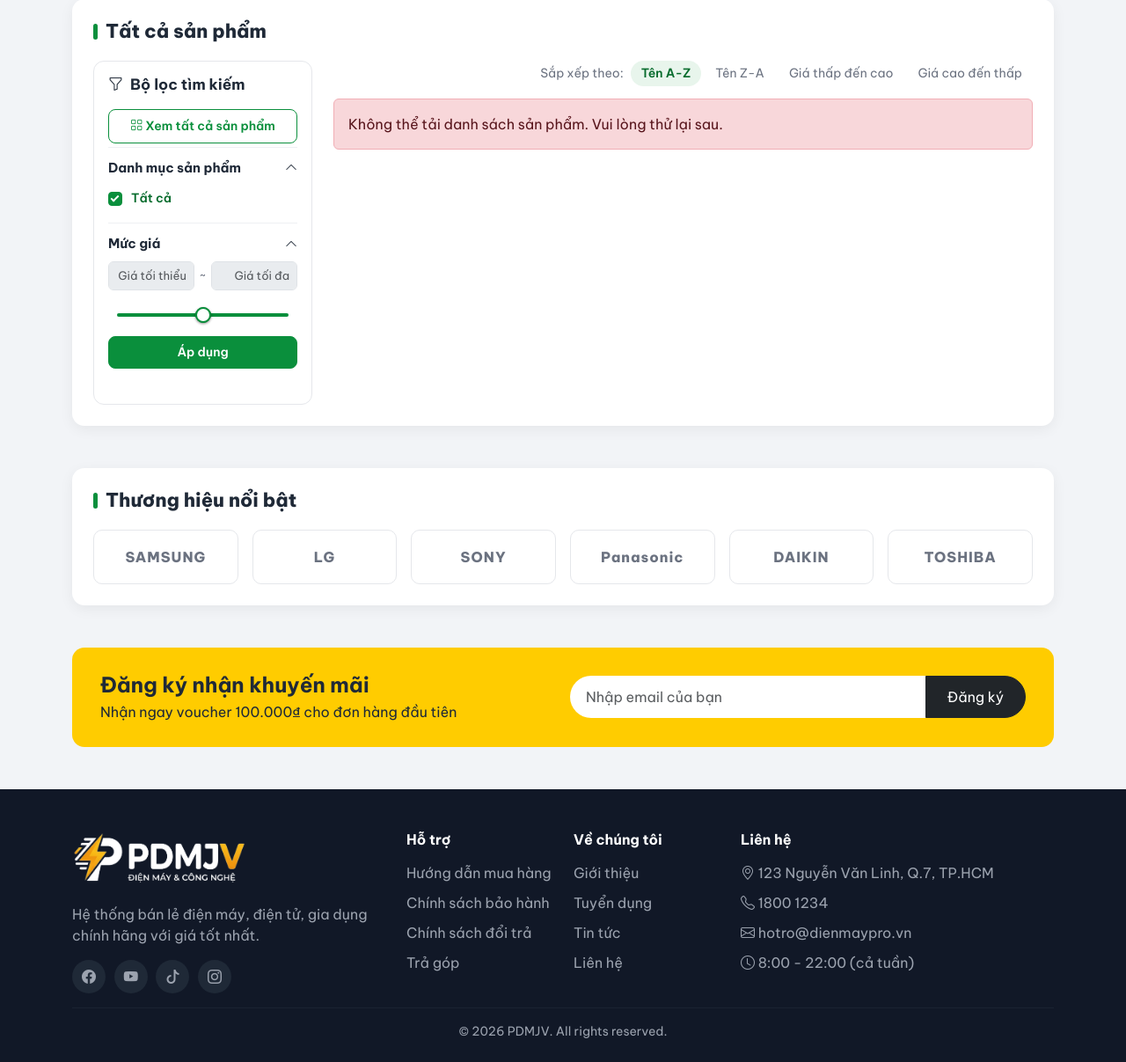
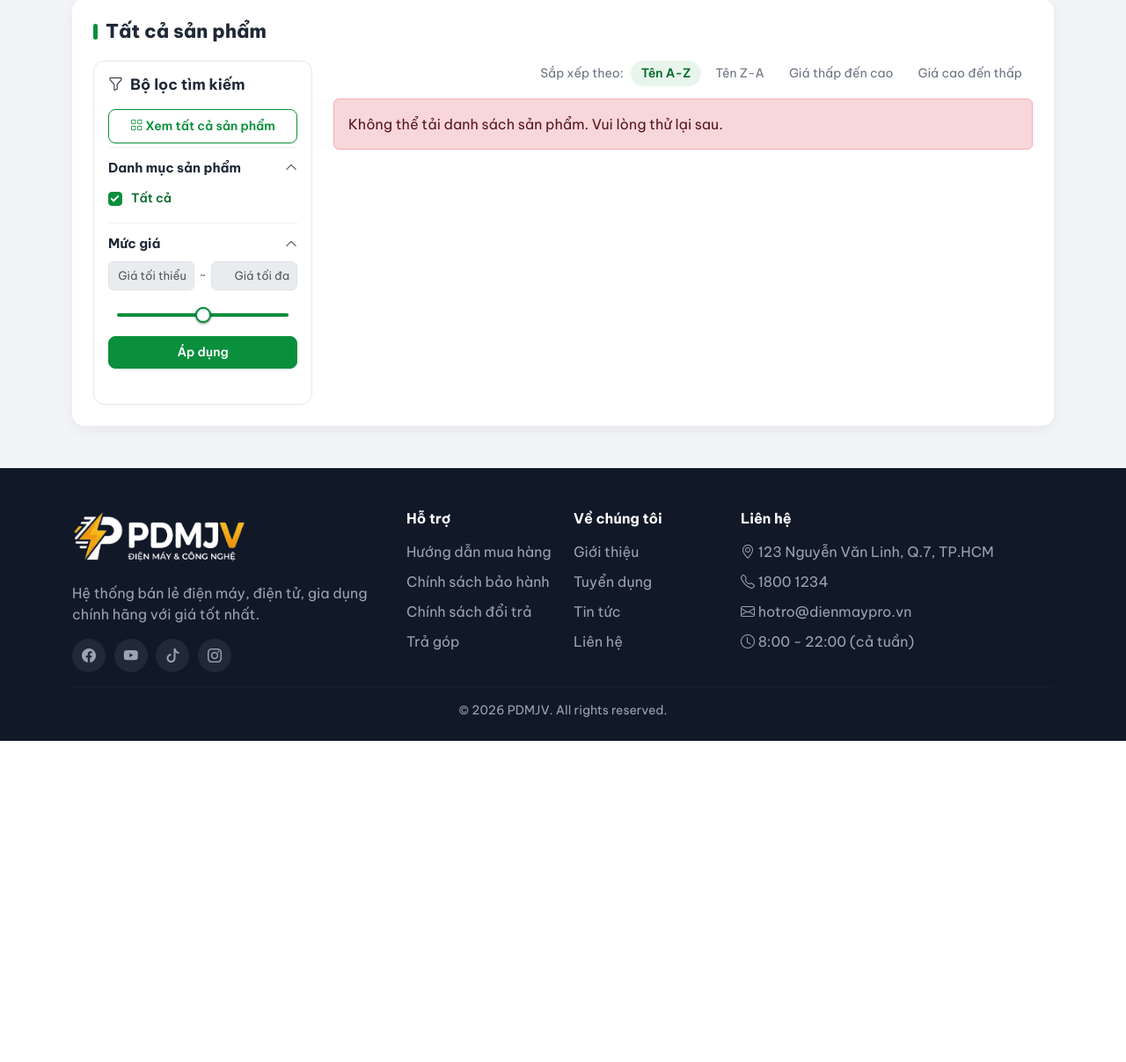
Before and after one commit to nguyentrunghieu251126/Project-Java, a Spring Boot app: page /?trang=0 in a window 1280 px wide. Shown: the part 1614-2821 px from the top of the page at 88% size. After the commit the page ends 2456 px from the top, so only its background shows below. Run offline with Spring Boot 4, Linux system fonts and the light colour scheme; data that the repository does not hold is empty; some of the project's set-up classes (security, data sources, template engines, error pages and the like) are left out, and stand-ins take their place; database files in the repository are not loaded; some libraries are stand-ins or nearby versions.

Commit message:
Xóa khối Thương hiệu nổi bật ở trang chủ

```diff
--- a/src/main/resources/static/css/responsive/respon-index.css
+++ b/src/main/resources/static/css/responsive/respon-index.css
@@ -123,7 +123,7 @@
     font-size: 1.25rem;
   }
 
-  /* --- Danh mục, sản phẩm, đăng ký nhận tin --- */
+  /* --- Danh mục, sản phẩm --- */
   .category span {
     width: 56px;
     height: 56px;
@@ -135,9 +135,6 @@
   .product-img {
     height: 110px;
     font-size: 3.2rem;
-  }
-  .newsletter {
-    padding: 22px;
   }
 }
 
--- a/src/main/resources/static/css/style-index/style-index.css
+++ b/src/main/resources/static/css/style-index/style-index.css
@@ -1465,38 +1465,6 @@ a {
   background: var(--primary);
 }
 
-/* ===== Thương hiệu ===== */
-.brand {
-  border: 1px solid #e5e7eb;
-  border-radius: 10px;
-  padding: 18px 8px;
-  text-align: center;
-  font-weight: 800;
-  color: var(--muted);
-  letter-spacing: 1px;
-  transition: all 0.25s;
-}
-.brand:hover {
-  border-color: var(--primary);
-  color: var(--primary);
-  box-shadow: var(--shadow);
-}
-
-/* ===== Newsletter ===== */
-.newsletter {
-  background: var(--accent);
-  border-radius: var(--radius);
-  padding: 28px 32px;
-}
-.newsletter .form-control {
-  border: none;
-  padding: 12px 18px;
-  border-radius: 50px 0 0 50px;
-}
-.newsletter .btn {
-  border-radius: 0 50px 50px 0;
-}
-
 /* ===== Footer ===== */
 .footer {
   background: #111827;
--- a/src/main/resources/static/js/script-index.js
+++ b/src/main/resources/static/js/script-index.js
@@ -40,14 +40,6 @@ document.querySelectorAll(".filter-tabs .nav-link").forEach((tab) => {
     document.querySelectorAll(".filter-tabs .nav-link").forEach((t) => t.classList.remove("active"));
     tab.classList.add("active");
   });
-});
-
-// Đăng ký nhận tin
-document.getElementById("newsletterForm").addEventListener("submit", (e) => {
-  e.preventDefault();
-  toastMsg.textContent = "Đăng ký thành công! Voucher đã được gửi tới email của bạn.";
-  toast.show();
-  e.target.reset();
 });
 
 // Nút lên đầu trang
--- a/src/main/resources/templates/Index.html
+++ b/src/main/resources/templates/Index.html
@@ -1074,39 +1074,6 @@
           </div>
         </div>
       </section>
-
-      <!-- Thương hiệu -->
-      <section class="container mb-5">
-        <div class="section-box">
-          <h3 class="section-title">Thương hiệu nổi bật</h3>
-          <div class="row row-cols-3 row-cols-md-6 g-3">
-            <div class="col"><div class="brand">SAMSUNG</div></div>
-            <div class="col"><div class="brand">LG</div></div>
-            <div class="col"><div class="brand">SONY</div></div>
-            <div class="col"><div class="brand">Panasonic</div></div>
-            <div class="col"><div class="brand">DAIKIN</div></div>
-            <div class="col"><div class="brand">TOSHIBA</div></div>
-          </div>
-        </div>
-      </section>
-
-      <!-- Đăng ký nhận tin -->
-      <section class="container mb-5">
-        <div class="newsletter">
-          <div class="row align-items-center g-3">
-            <div class="col-lg-6">
-              <h4 class="fw-bold mb-1">Đăng ký nhận khuyến mãi</h4>
-              <p class="mb-0">Nhận ngay voucher 100.000₫ cho đơn hàng đầu tiên</p>
-            </div>
-            <div class="col-lg-6">
-              <form class="input-group" id="newsletterForm">
-                <input type="email" class="form-control" placeholder="Nhập email của bạn" required />
-                <button class="btn btn-dark px-4" type="submit">Đăng ký</button>
-              </form>
-            </div>
-          </div>
-        </div>
-      </section>
     </main>
 
     <!-- Footer -->
```
